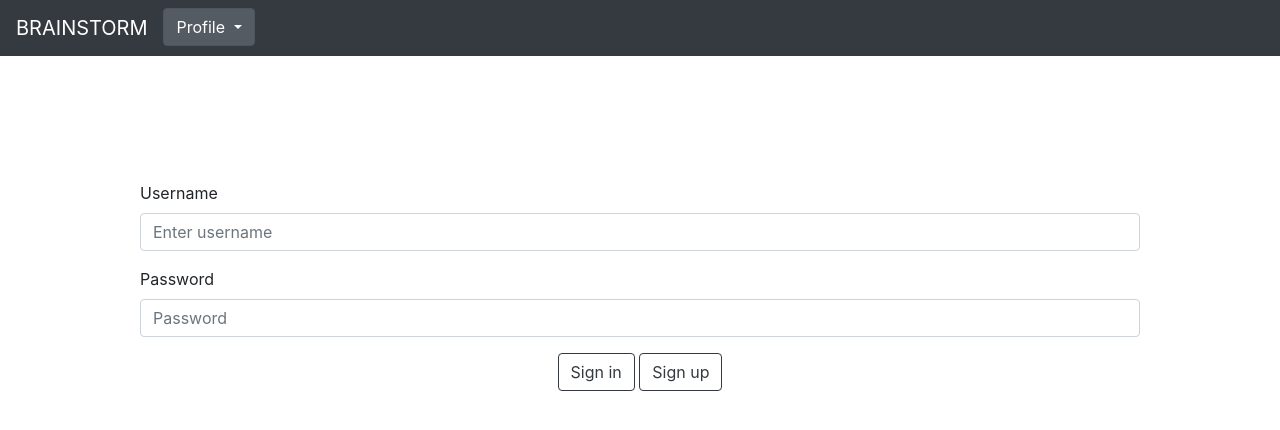
After one commit to IrinaLokhvytska/django_project, a Django app: template category/templates/category/authenticate.html in a window 1280 px wide. The commit adds this page. Shown: the top 430 px of the page. Run offline with Django 3.2, Linux system fonts and the light colour scheme; the template is opened without the code that fills it, so the values that code supplies are empty; some libraries are stand-ins or nearby versions.

Commit message:
authenticate

```diff
--- /dev/null
+++ b/category/templates/category/authenticate.html
@@ -0,0 +1,23 @@
+{% extends "category/layout.html"%}
+{%block content%}
+<div class="container-fluid">
+    <form action="{% url 'authenticate' %}" method="post" style="margin: 10%">
+        {% csrf_token %}
+        <div class="form-group">
+            <label for="username">Username</label>
+            <input type="text" class="form-control" id="username" name="username" placeholder="Enter username">
+        </div>
+        <div class="form-group">
+            <label for="password">Password</label>
+            <input type="password" class="form-control" id="password" name="password" placeholder="Password">
+        </div>
+        <div class="form-group" style="text-align: center">
+            <button type="submit" class="btn btn-outline-dark">Sign in</button>
+            <button type="button" class="btn btn-outline-dark" data-toggle="modal" data-target="#registration">
+                Sign up
+            </button>
+        </div>
+        {% include "category/registration.html" %}
+    </form>
+</div>
+{%endblock%}
--- a/category/templates/category/layout.html
+++ b/category/templates/category/layout.html
@@ -6,10 +6,29 @@
     {% load staticfiles %}
     <link rel="stylesheet" href="{% static 'css/bootstrap.min.css'%}" type="text/css">
     <script src="{% static 'js/bootstrap.min.js'%}"></script>
+    <script src="https://code.jquery.com/jquery-3.2.1.slim.min.js" integrity="sha384-KJ3o2DKtIkvYIK3UENzmM7KCkRr/rE9/Qpg6aAZGJwFDMVNA/GpGFF93hXpG5KkN" crossorigin="anonymous"></script>
+    <script src="https://cdnjs.cloudflare.com/ajax/libs/popper.js/1.12.9/umd/popper.min.js" integrity="sha384-ApNbgh9B+Y1QKtv3Rn7W3mgPxhU9K/ScQsAP7hUibX39j7fakFPskvXusvfa0b4Q" crossorigin="anonymous"></script>
+    <script src="https://maxcdn.bootstrapcdn.com/bootstrap/4.0.0/js/bootstrap.min.js" integrity="sha384-JZR6Spejh4U02d8jOt6vLEHfe/JQGiRRSQQxSfFWpi1MquVdAyjUar5+76PVCmYl" crossorigin="anonymous"></script>
 </head>
 <body>
     <nav class="navbar navbar-dark bg-dark" style="margin-bottom: 30px">
-        <a class="navbar-brand" href="{% url 'index' %}">BRAINSTORM</a>
+        <ul class="nav nav-pills">
+            <li>
+                <a class="navbar-brand" href="{% url 'index' %}">BRAINSTORM</a>
+            </li>
+            <li class="nav-item dropdown">
+                <div class="dropdown show">
+                    <a class="btn btn-secondary dropdown-toggle" href="#" role="button" id="dropdownMenuLink" data-toggle="dropdown" aria-haspopup="true" aria-expanded="false">
+                        Profile
+                    </a>
+                    <div class="dropdown-menu" aria-labelledby="dropdownMenuLink">
+                        <a class="dropdown-item" href="#">Settings</a>
+                        <a class="dropdown-item" href="#">Results of the quiz</a>
+                        <a class="dropdown-item" href="{% url 'logout' %}">Log out</a>
+                    </div>
+                </div>
+            </li>
+        </ul>
     </nav>
     {%block content%}
     {%endblock%}
--- /dev/null
+++ b/category/templates/category/registration.html
@@ -0,0 +1,28 @@
+<div class="modal fade" id="registration" tabindex="-1" role="dialog" aria-hidden="true">
+    <div class="modal-dialog" role="document">
+        <div class="modal-content">
+            <div class="modal-header">
+                <h5 class="modal-title" id="exampleModalLabel">Registration form</h5>
+                <button type="button" class="close" data-dismiss="modal" aria-label="Close">
+                    <span aria-hidden="true">&times;</span>
+                </button>
+            </div>
+            <div class="modal-body">
+                <form>
+                    <div class="form-group">
+                        <label for="registration_login">Login</label>
+                        <input type="text" class="form-control" id="registration_login" name="registration_login" placeholder="Enter login">
+                    </div>
+                    <div class="form-group">
+                        <label for="registration_password">Password</label>
+                        <input type="password" class="form-control" id="registration_password" name="registration_password" placeholder="Password">
+                    </div>
+                    <div class="form-group">
+                        <button type="button" class="btn btn-outline-dark" data-dismiss="modal">Close</button>
+                        <button type="submit" class="btn btn-outline-dark">Save changes</button>
+                    </div>
+                </form>
+            </div>
+        </div>
+    </div>
+</div>
--- a/category/urls.py
+++ b/category/urls.py
@@ -6,6 +6,8 @@ from . import views
 
 urlpatterns = [
     path('', views.index, name='index'),
+    path('authenticate/', views.authenticate, name='authenticate'),
+    path('logout/', views.logout, name='logout'),
     path('<int:category_id>/', views.detail, name='detail'),
     path('<int:test_id>', views.quiz, name='quiz'),
     path('appraisal/', views.appraisal, name='appraisal'),
```
Also changed, not shown: category/views.py (+34 -18 lines), db.sqlite3.
